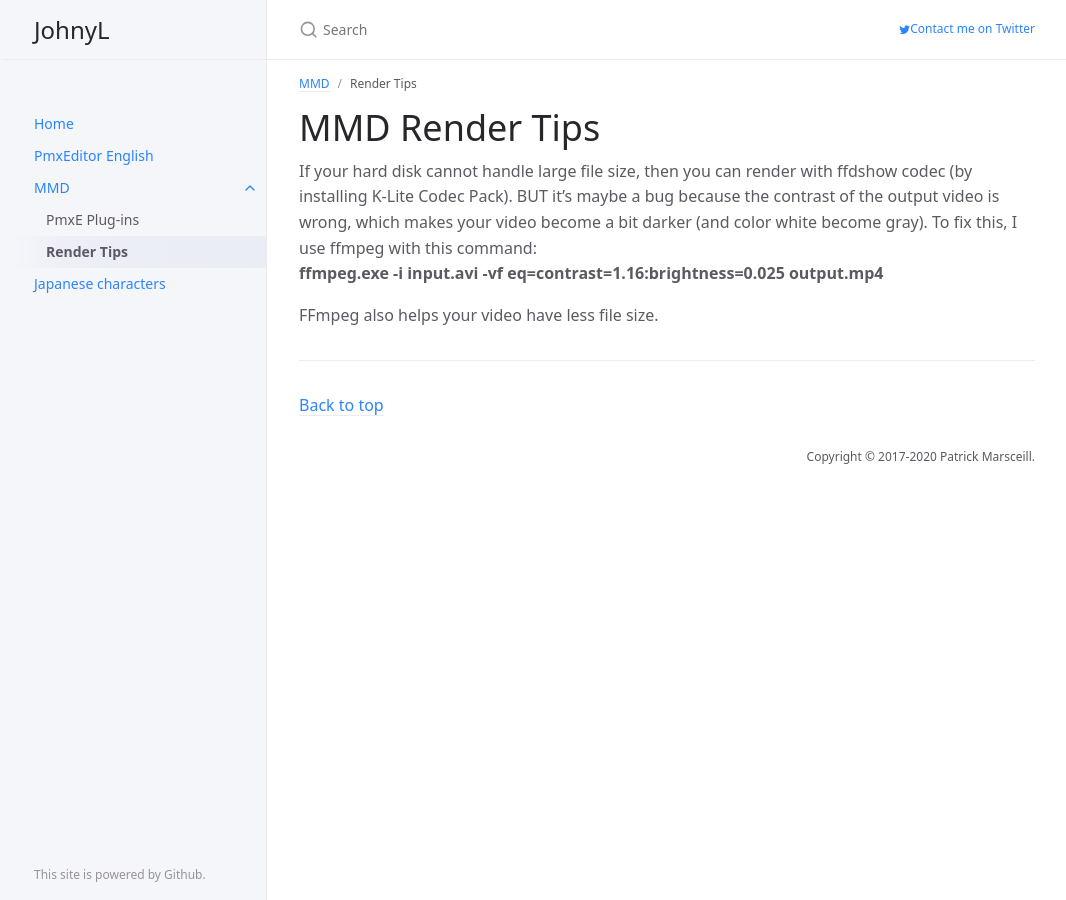
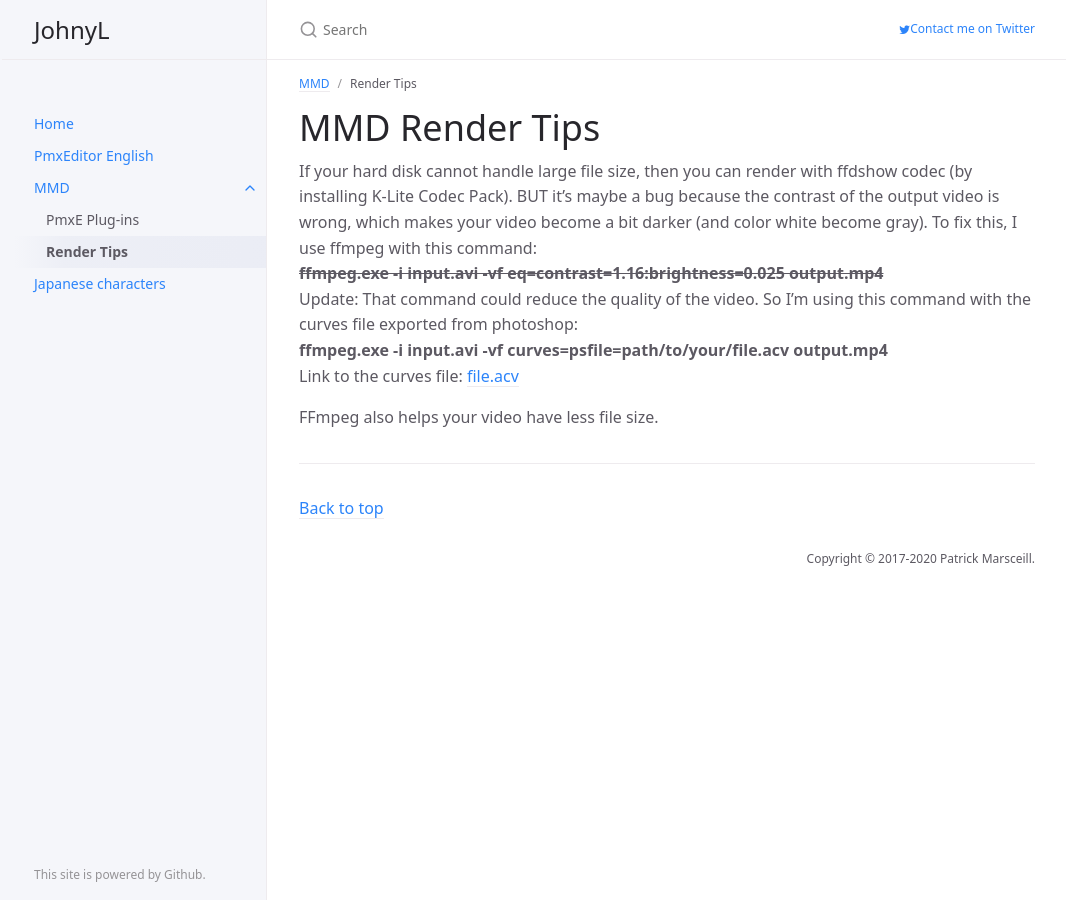
Before and after one commit to johnwithlenon/johnwithlenon.github.io, a Jekyll site: the page built from mmd/render.md, in a window 1280 px wide. Shown: the whole page, without its empty margins (105-1171 px from the left). Built offline with Jekyll 4.4.1, drawn with Linux system fonts in a browser that asks for light colours.

Commit message:
Update render.md

```diff
--- a/mmd/render.md
+++ b/mmd/render.md
@@ -10,6 +10,9 @@ parent: MMD
 
 
 If your hard disk cannot handle large file size, then you can render with ffdshow codec (by installing K-Lite Codec Pack). BUT it's maybe a bug because the contrast of the output video is wrong, which makes your video become a bit darker (and color white become gray). To fix this, I use ffmpeg with this command:<br>
-**ffmpeg.exe -i input.avi -vf eq=contrast=1.16:brightness=0.025 output.mp4**
+~~**ffmpeg.exe -i input.avi -vf eq=contrast=1.16:brightness=0.025 output.mp4**~~<br>
+Update: That command could reduce the quality of the video. So I'm using this command with the curves file exported from photoshop:<br>
+**ffmpeg.exe -i input.avi -vf curves=psfile=path/to/your/file.acv output.mp4**<br>
+Link to the curves file: [file.acv](https://mega.nz/file/dUNgXTDC#0r3fzkc6mccffahHje7prH5276ugDdEBpctFy7iO0p0){: target="_blank" rel="noopener"}
 
 FFmpeg also helps your video have less file size.
```
